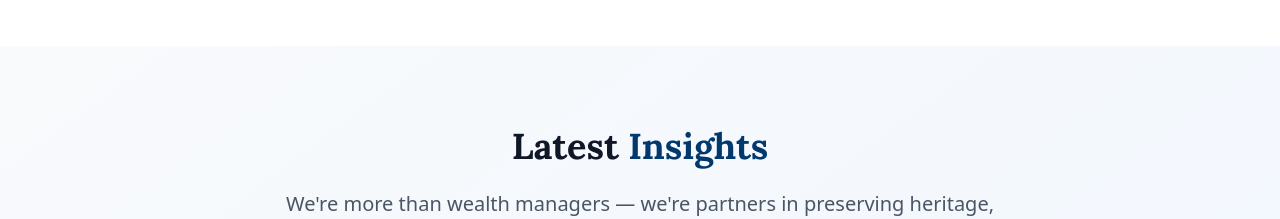
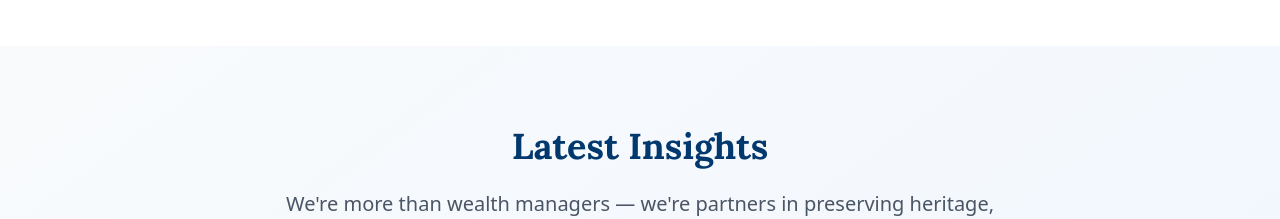
Before and after one commit to kvng-dev/run-alpha, a React (Vite) app: page / in a window 1280 px wide. Shown: the part 4600-4819 px from the top of the page. Built offline with nearby package versions, Linux system fonts and the light colour scheme; a web font is replaced by a local one.

Commit message:
fix: fix latest

```diff
--- a/src/features/home/BlogSection.jsx
+++ b/src/features/home/BlogSection.jsx
@@ -104,9 +104,8 @@ const BlogCarousel = () => {
         {/* Section Header */}
         <div className="mb-16 text-center">
           <h2 className="font-lora mb-6 text-2xl font-bold text-gray-900 md:text-4xl">
-            Latest{" "}
             <span className="from-alpha to-alpha bg-gradient-to-r bg-clip-text text-transparent">
-              Insights
+              Latest Insights
             </span>
           </h2>
           <p className="mx-auto max-w-3xl text-xl text-gray-600">
```
